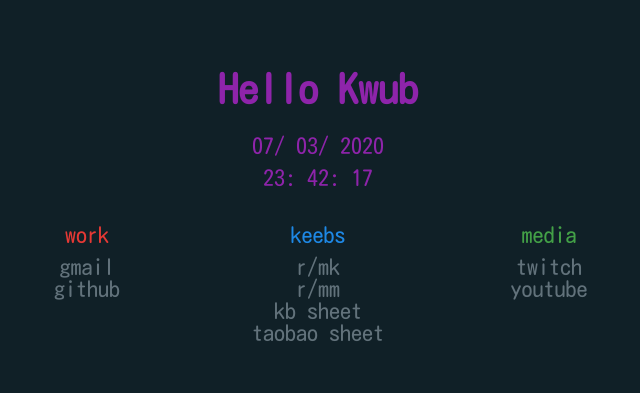
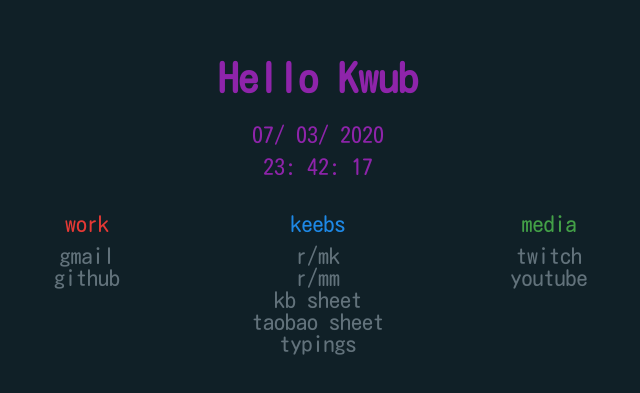
Before and after one commit to Kwub/Kwub.github.io, a plain HTML site: page index.html in a window 1280 px wide. Shown: the part 207-600 px from the top of the page, without its empty margins (322-962 px from the left). Drawn offline with Linux system fonts and the light colour scheme.

Commit message:
typings added to homepage

```diff
--- a/index.html
+++ b/index.html
@@ -32,6 +32,7 @@
             <li><a href="https://www.reddit.com/r/mechmarket/" rel="stylesheet">r/mm</a></li>
             <li><a href="https://docs.google.com/spreadsheets/d/166phdJsSCagUNiSgE4bRdPfnlmNzQTO_IaeFL2K70xk/edit#gid=0" rel ="stylesheet">kb sheet</a></li>
             <li><a href="https://docs.google.com/spreadsheets/d/1tp4a4AcUgH3jwyt9qCEXcKm3rObt-lR2LLs00U0q4LI/edit#gid=220856088" rel="stylesheet">taobao sheet</a></li>
+            <li><a href="https://typings.gg/" rel="stylesheet">typings</a></li>
         </ul>
     </nav>
     <nav>
```
